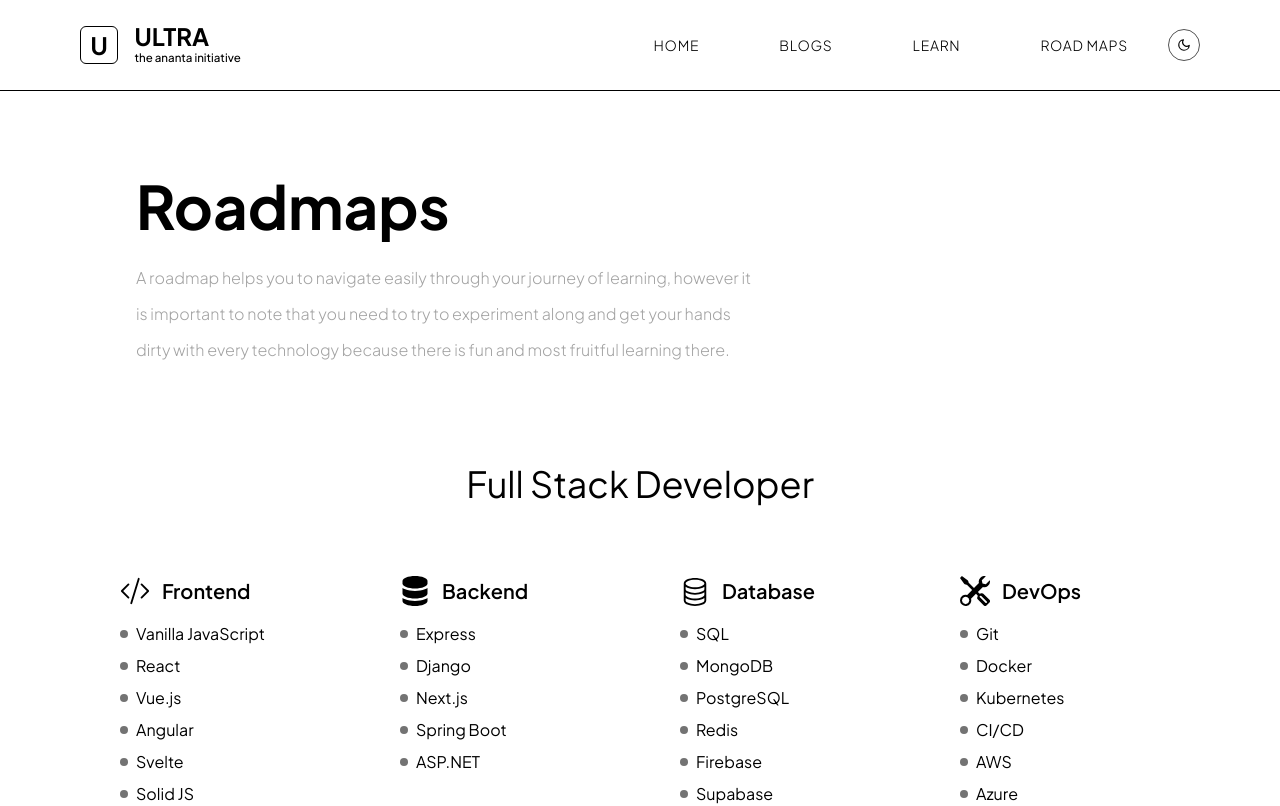
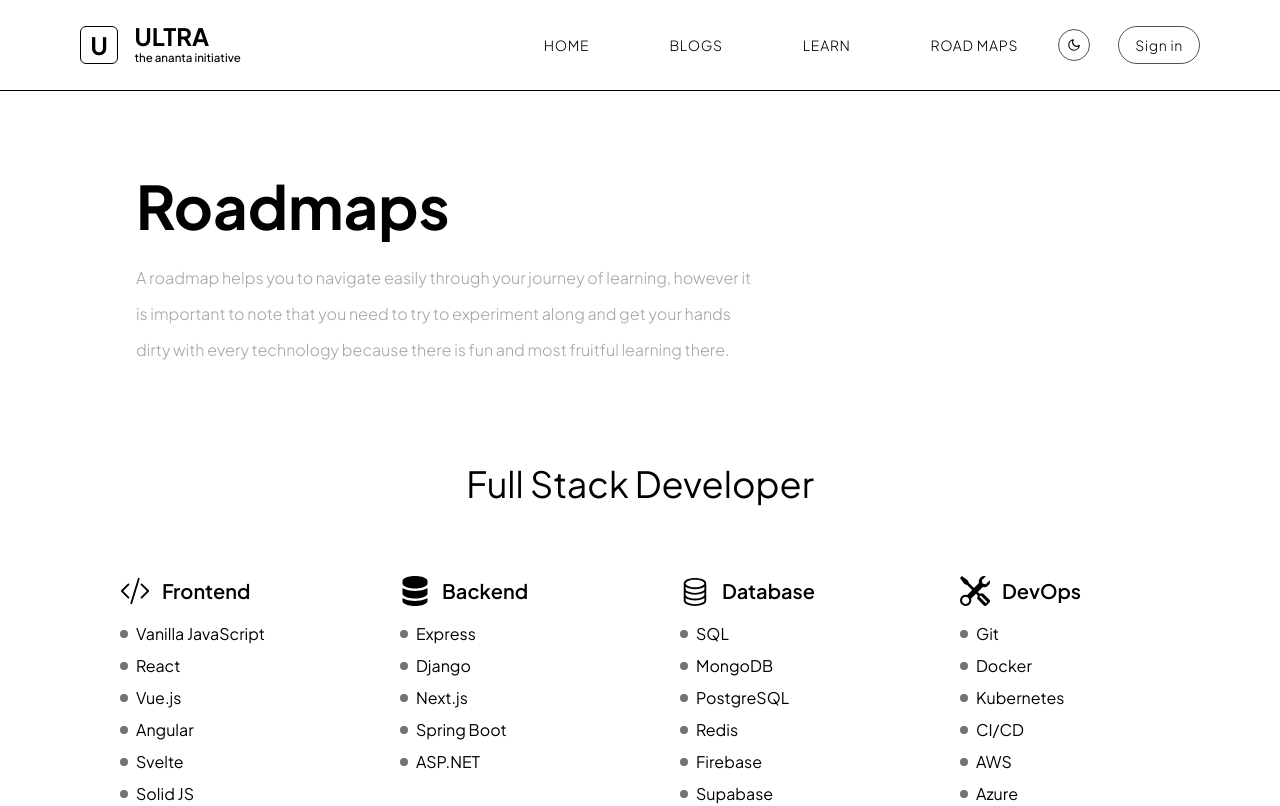
Before and after one commit to Chandan-6/cms, a Next.js app: page /roadmap in a window 1280 px wide. Shown: the top 806 px of the page. Built offline with nearby package versions, Linux system fonts and the light colour scheme; no server answers.

Commit message:
removed sign in page and added sign in to navbar
Signed-off-by: Manas Malla <manasmalla.dev@gmail.com>

a seperate landing page reduces user retention and can add friction.

```diff
--- a/src/components/GoogleBtn.tsx
+++ b/src/components/GoogleBtn.tsx
@@ -1,16 +1,19 @@
-'use client';
+"use client";
 
-import { signIn } from 'next-auth/react';
+import { signIn } from "next-auth/react";
 
-interface googleBtnProps{
-    btnTxt : string
+interface googleBtnProps {
+  btnTxt: string;
 }
 
-export default function GoogleBtn(props: googleBtnProps){
-    return(
-        <div  onClick={() => signIn('google')} className="flex justify-center items-center rounded-3xl space-x-2 bg-white px-7 py-2 w-[50%] text-center cursor-pointer transition-all duration-500 hover:scale-105">
-            <img src={"/google.png"} alt="pGoogle logo" className="w-6 h-6 "  />
-            <p className="text-black font-medium text-sm">{props.btnTxt}</p>
-        </div>
-    )
+export default function GoogleBtn(props: googleBtnProps) {
+  return (
+    <div
+      onClick={() => signIn("google")}
+      className="flex justify-center items-center rounded-3xl space-x-2 bg-white px-7 py-2 w-[50%] text-center cursor-pointer transition-all duration-500 hover:scale-105"
+    >
+      <img src={"/google.png"} alt="pGoogle logo" className="w-4 h-4 mr-3" />
+      <p className="text-black font-['Google Sans']">{props.btnTxt}</p>
+    </div>
+  );
 }
--- a/src/components/Navbar.tsx
+++ b/src/components/Navbar.tsx
@@ -5,6 +5,7 @@ import React, { useEffect, useState } from "react";
 import { RiMenuLine } from "react-icons/ri";
 import { usePathname } from "next/navigation";
 import { useSession } from "next-auth/react";
+import { signIn } from "next-auth/react";
 
 const plus = Plus_Jakarta_Sans({
   subsets: ["latin"],
@@ -70,12 +71,21 @@ export default function Navbar() {
         </a>
         <div className="flex gap-7 items-center justify-center">
           <ThemeSwitch />
-          {session && (
+          {session ? (
             <img
               src={imgSrc}
               alt="user profile"
               className="w-7 h-7 rounded-full"
             />
+          ) : (
+            <button
+              className=" border border-neutral-600 p-2 px-4 rounded-full"
+              onClick={() => {
+                signIn("google");
+              }}
+            >
+              Sign in
+            </button>
           )}
         </div>
       </div>
```
Also changed, not shown: src/app/signin/page.tsx (+5 -4 lines).
